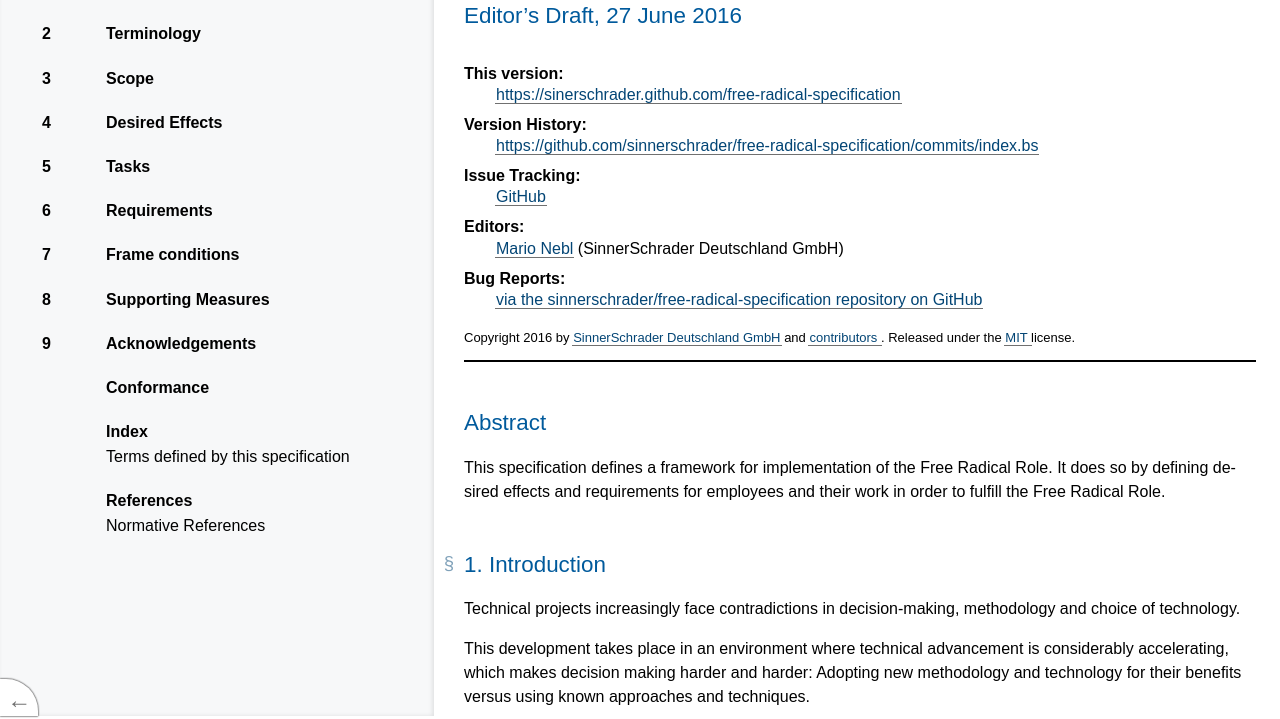
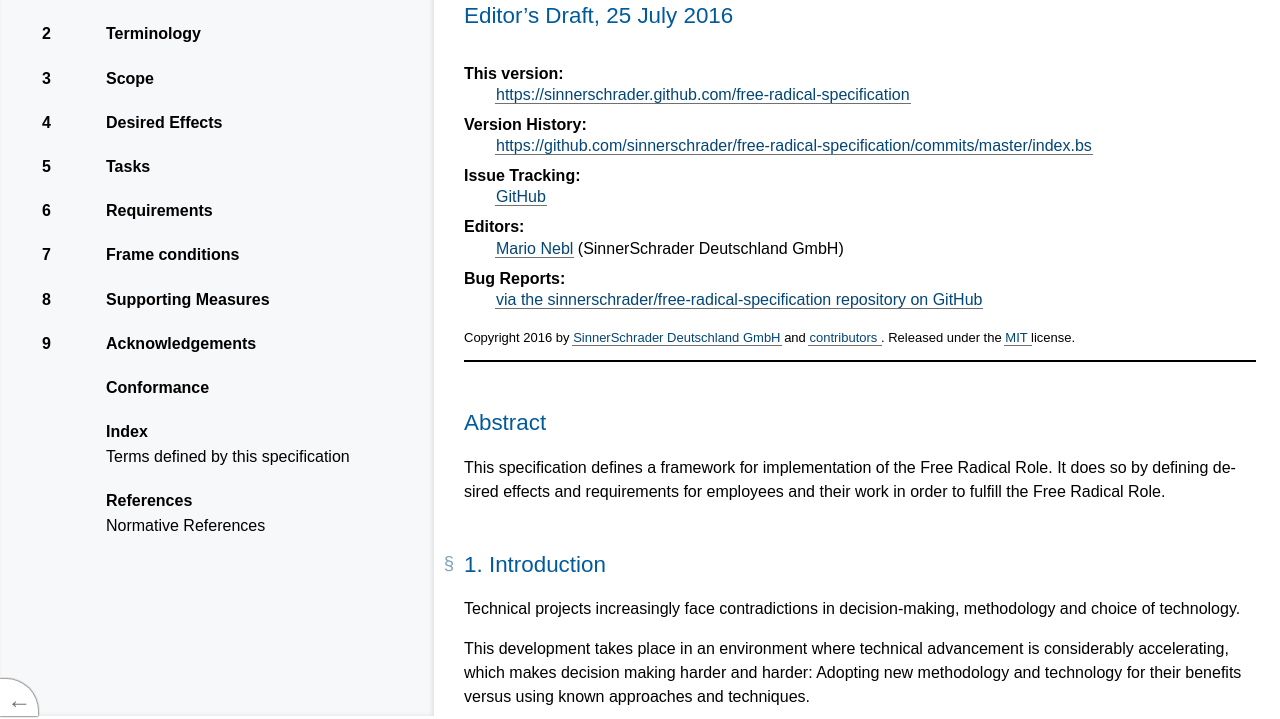
Before and after one commit to dipe/free-radical-specification, a website: page index.html in a window 1280 px wide. Shown: the part 84-803 px from the top of the page. Drawn offline with Linux system fonts and the light colour scheme.

Commit message:
fix: correct github-related meta data entries

```diff
--- a/index.html
+++ b/index.html
@@ -1336,13 +1336,13 @@ Possible extra rowspan handling
   <div class="head">
    <p data-fill-with="logo"></p>
    <h1 class="p-name no-ref" id="title">Free Radical</h1>
-   <h2 class="no-num no-toc no-ref heading settled" id="subtitle"><span class="content">Editor’s Draft, <time class="dt-updated" datetime="2016-06-27">27 June 2016</time></span></h2>
+   <h2 class="no-num no-toc no-ref heading settled" id="subtitle"><span class="content">Editor’s Draft, <time class="dt-updated" datetime="2016-07-25">25 July 2016</time></span></h2>
    <div data-fill-with="spec-metadata">
     <dl>
      <dt>This version:
-     <dd><a class="u-url" href="https://sinerschrader.github.com/free-radical-specification">https://sinerschrader.github.com/free-radical-specification</a>
+     <dd><a class="u-url" href="https://sinnerschrader.github.com/free-radical-specification">https://sinnerschrader.github.com/free-radical-specification</a>
      <dt>Version History:
-     <dd><a href="https://github.com/sinnerschrader/free-radical-specification/commits/index.bs">https://github.com/sinnerschrader/free-radical-specification/commits/index.bs</a>
+     <dd><a href="https://github.com/sinnerschrader/free-radical-specification/commits/master/index.bs">https://github.com/sinnerschrader/free-radical-specification/commits/master/index.bs</a>
      <dt>Issue Tracking:
      <dd><a href="https://github.com/sinnerschrader/free-radical-specification/issues/">GitHub</a>
      <dt class="editor">Editors:
```
Also changed, not shown: 1 other file.
